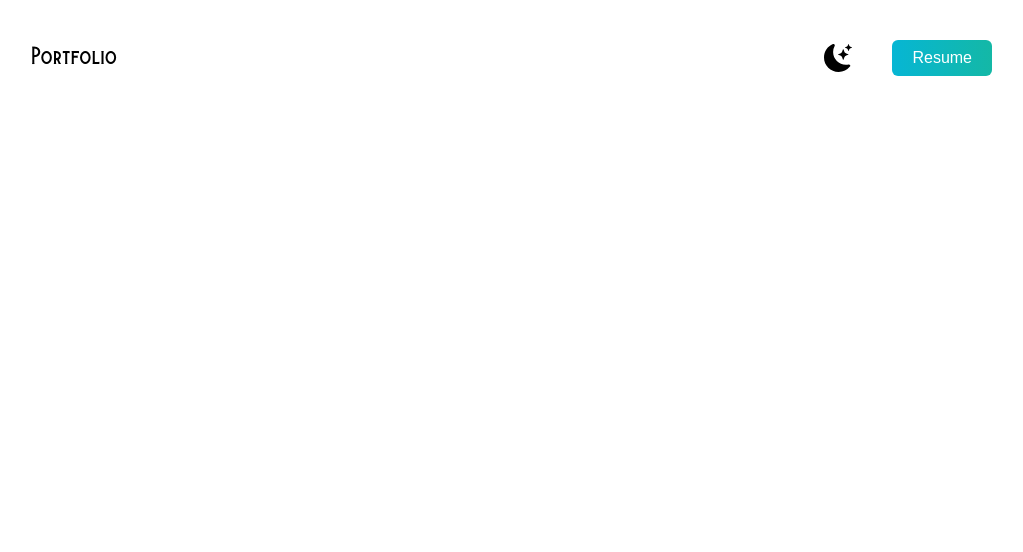
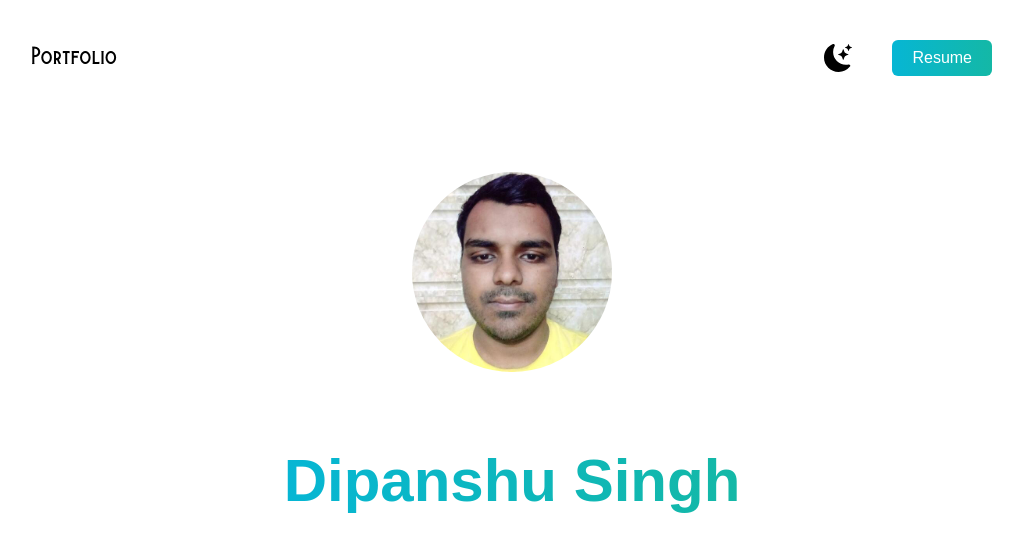
Before and after one commit to Dipanshu-Singh-Dev/next-portfolio, a Next.js app: page /Components/Image in a window 1280 px wide. Before the commit this address had no page. Shown: the top 552 px of the page, without its empty margins (128-1151 px from the left). Built offline with nearby package versions, Linux system fonts and the light colour scheme.

Commit message:
completed till name

```diff
--- /dev/null
+++ b/src/pages/Components/Image.jsx
@@ -0,0 +1,18 @@
+import Image from "next/image";
+import React from "react";
+
+const img = () => {
+  return (
+    <div className="pb-16">
+      <Image
+        src="/profile.jpg"
+        width={200}
+        height={200}
+        alt="profile"
+        className="rounded-full mx-auto"
+      />
+    </div>
+  );
+};
+
+export default img;
--- /dev/null
+++ b/src/pages/Components/Intro.jsx
@@ -0,0 +1,13 @@
+import React from "react";
+
+const Intro = () => {
+  return (
+    <div>
+      <h1 className="text-[60px] font-semibold bg-gradient-to-r from-cyan-500 to-teal-500 inline-block text-transparent bg-clip-text">
+        Dipanshu Singh
+      </h1>
+    </div>
+  );
+};
+
+export default Intro;
--- a/src/pages/Components/Navbar.jsx
+++ b/src/pages/Components/Navbar.jsx
@@ -3,7 +3,7 @@ import { BsMoonStarsFill } from "react-icons/bs";
 const Navbar = () => {
   let theme = "light";
   return (
-    <div className="flex flex-row items-center justify-between pb-40">
+    <div className="flex flex-row items-center justify-between pb-24">
       <h1 className="font-burtons text-xl">Portfolio</h1>
       <div className="flex flex-row items-center gap-10 md:gap-15">
         <BsMoonStarsFill
--- a/src/pages/_app.js
+++ b/src/pages/_app.js
@@ -1,9 +1,13 @@
 import "../../static/tailwind.css";
+import Image from "./Components/Image";
+import Intro from "./Components/Intro";
 import Navbar from "./Components/Navbar";
 export default function Home() {
   return (
-    <div className="bg-white px-5 dark:bg-gray-900 md:px-20 lg:px-40 min-h-screen dark:text-slate-100 py-10 font-poppins">
+    <div className="bg-white px-5 dark:bg-gray-900 md:px-20 lg:px-40 min-h-screen dark:text-slate-100 py-10">
       <Navbar />
+      <Image />
+      <Intro />
     </div>
   );
 }
--- a/styles/globals.css
+++ b/styles/globals.css
@@ -12,4 +12,5 @@
 }
 * {
         font-family: poppins,sans-serif;
+        text-align: center;
     }
```
Also changed, not shown: public/profile.jpg (added), static/tailwind.css.
